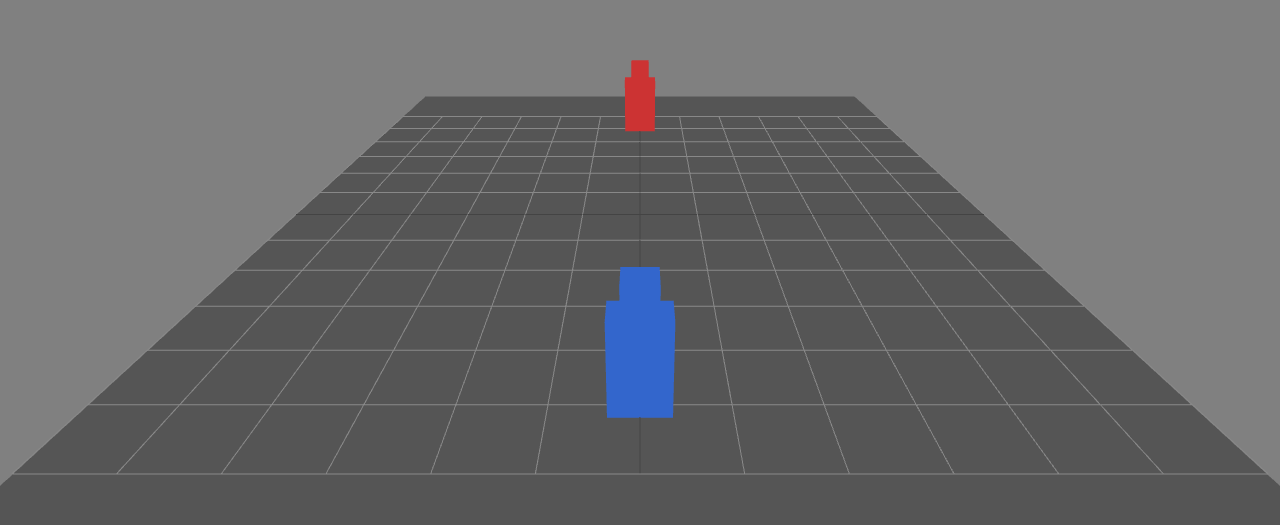
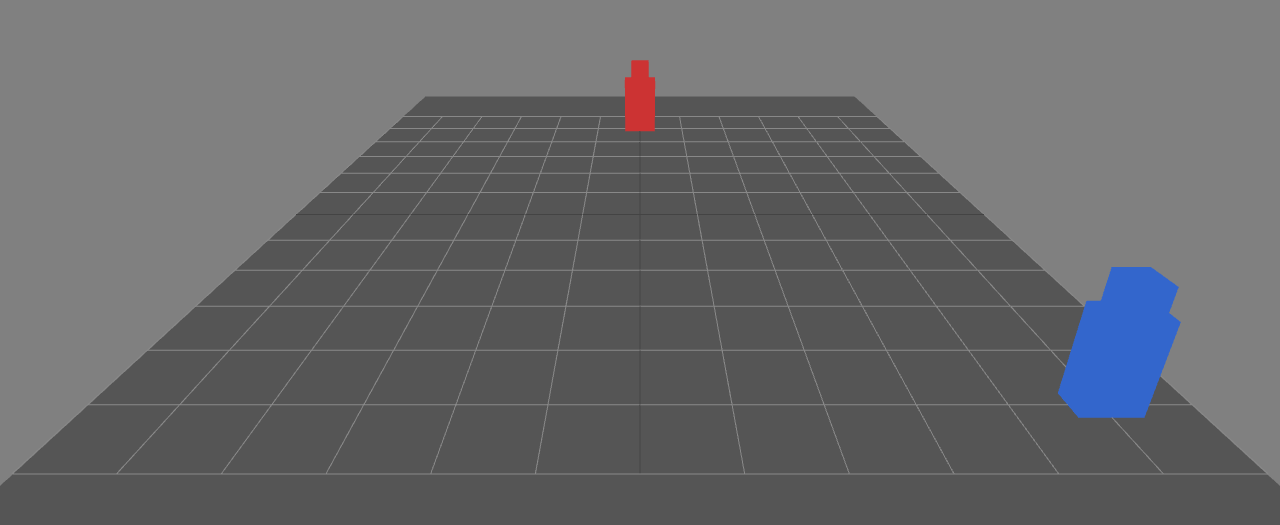
Before and after one commit to MLevy1/FirstGame, a plain HTML site: page index.html in a window 1280 px wide. Shown: the part 185-710 px from the top of the page. Drawn offline with nearby package versions, Linux system fonts and the light colour scheme; animation ran at ten frames a second.

Commit message:
anim test

```diff
--- a/index.html
+++ b/index.html
@@ -66,7 +66,18 @@ scene.add(player);
 
 const opponent = createCharacter(0xcc3333);
 opponent.position.set(0, 0, -5);
+
 scene.add(opponent);
+
+function moveCharacter(character, direction, delta) {
+    const speed = 4;
+
+    character.position.x += direction * speed * delta;
+
+    character.position.x = THREE.MathUtils.clamp(
+        character.position.x, -5, 5
+    );
+}
 
 const camera = new THREE.PerspectiveCamera(
     60,
@@ -89,9 +100,21 @@ renderer.setSize(
 
 document.body.appendChild(renderer.domElement);
 
-renderer.setAnimationLoop(() => {
+let previousTime = performance.now();
+
+renderer.setAnimationLoop((time) => {
+
+    const delta = Math.min(
+        (time - previousTime) / 1000, 0.05
+    );
+
+    previousTime = time;
+
+    moveCharacter(player, 1, delta);
+
     renderer.render(scene, camera);
 });
+
 </script>
 
 </body>
```
